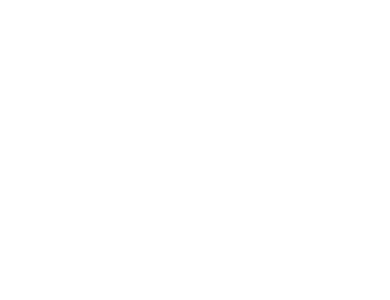
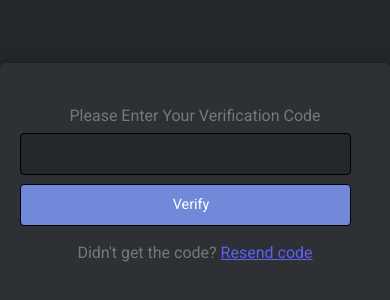
Before and after one commit to AshtrayShetty/omni-chat, a React (Create React App) app: page /verify in a window 390 px wide. Shown: the part 232-532 px from the top of the page. Built offline with nearby package versions, Linux system fonts and the light colour scheme.

Commit message:
Account verification

```diff
--- a/src/App.js
+++ b/src/App.js
@@ -4,6 +4,7 @@ import './App.css';
 import Login from './LoginComp/Login';
 import Chat from "./Chat";
 import Register from './LoginComp/Register';
+import Verify from './LoginComp/Verify';
 
 function App() {
   return (
@@ -14,6 +15,7 @@ function App() {
           <Route path="/login" exact component={Login}/>
           <Route path="/register" exact component={Register}/>
           <Route path="/chat" exact component={Chat}/>
+          <Route path="/verify" exact component={Verify}/>
         </Switch>
       </div>
     </Router>
--- a/src/LoginComp/Login.js
+++ b/src/LoginComp/Login.js
@@ -73,8 +73,6 @@ const Login=()=>{
             )
             .then(token=>localStorage.setItem('oneTimeToken', token.data.data.requestOnetimeToken))
             .catch(err=>console.log(err));
-
-            window.location.href="http://localhost:3000/chat";
         })
         .catch(err=>console.log(err));
     };
--- a/src/LoginComp/Login.module.css
+++ b/src/LoginComp/Login.module.css
@@ -20,6 +20,23 @@
 
 #loginForm{
     height: 55vh;
+}
+
+#verifyDiv{
+    width: 30%;
+    height: 30vh;
+    display: flex;
+    flex-direction: column;
+    padding-top: 5vh;
+}
+
+#resend{
+    position: relative;
+    top: 4vh;
+}
+
+#resend a{
+    color: rgb(96, 96, 243);
 }
 
 span{
@@ -79,4 +96,8 @@ span{
     #loginForm{
         height: 100vh;
     }
+
+    #verifyDiv{
+        width: 100%;
+    }
 }
--- a/src/LoginComp/Register.js
+++ b/src/LoginComp/Register.js
@@ -1,12 +1,16 @@
-import React from 'react';
+import React, { useState } from 'react';
 import RegisterStyles from './Login.module.css';
 import { Link } from "react-router-dom";
 import axios from "axios";
 
 const Register=()=>{
 
+    const [email, setEmail]=useState("");
+
     const registerUser=(e)=>{
         e.preventDefault();
+        setEmail(e.target.email.value);
+
         axios.post(
             'http://localhost/query-or-mutation',
             {
@@ -16,7 +20,7 @@ const Register=()=>{
                 'variables': {
                     "account": {
                         "username": e.target.username.value,
-                        "emailAddress": e.target.email.value,
+                        "emailAddress": email,
                         "password": e.target.password.value,
                         "firstName": e.target.username.value.substring(0, e.target.username.value.length/2),
                         "lastName": e.target.username.value.substring(e.target.username.value.length/2, e.target.username.value.length),
@@ -28,7 +32,7 @@ const Register=()=>{
                 headers: {"Content-Type": "application/json"}
             }
         ).then(data=>{
-            window.location.href="localhost:3000/login";
+            // window.location.href="localhost:3000/login";
             console.log(data);
             axios.post(
                 'http://localhost:80/query-or-mutation',
@@ -37,7 +41,7 @@ const Register=()=>{
                         verifyEmailAddress($emailAddress, $verificationCode)
                     }`,
                     "variables": {
-                        "emailAddress": e.target.email.value,
+                        "emailAddress": email,
                         "verificationCode": '123456'
                     }
                 },
@@ -45,7 +49,10 @@ const Register=()=>{
                     headers: {"Content-Type": "application/json"}
                 }
             )
-            .then(details=>console.log(details))
+            .then(details=>{
+                console.log(details);
+                window.location.href="http://localhost:3000/verify";
+            })
             .catch(err=>console.log(err));
         })
         .catch(err=>console.log(err));
@@ -55,7 +62,6 @@ const Register=()=>{
         <div id={RegisterStyles.loginMain}>
             <div className={RegisterStyles.formDiv}>
                 <h2>Create an account</h2>
-                {/* onSubmit={registerUser} */}
                 <form onSubmit={registerUser} method="POST">
                     <label htmlFor="email">Email</label>
                     <input type="text" name="email" required/>
--- /dev/null
+++ b/src/LoginComp/Verify.js
@@ -0,0 +1,45 @@
+import React from 'react';
+import VerifyStyles from './Login.module.css';
+import axios from 'axios';
+
+const Verify=()=>{
+
+    const resendVerification=(e)=>{
+        e.preventDefault();
+        axios.post(
+            'http://localhost:80/query-or-mutation',
+            {
+                'query': `mutation EmailEmailAddressVerification($emailAddress: String!){
+                    emailEmailAddressVerification(emailAddress: $emailAddress)
+                }`,
+                'variables': {
+                    'emailAddress': 'ashrayshetty09@gmail.com'
+                }
+            },
+            {
+                headers: {
+                    'Content-Type': 'application/json'
+                }
+            }
+        )
+        .then(data=>console.log(data))
+        .catch(err=>console.log(err));
+    }
+
+    return(
+        <div id={VerifyStyles.loginMain}>
+            <div className={VerifyStyles.formDiv} id={VerifyStyles.verifyDiv}>
+                <span>Please Enter Your Verification Code</span>
+                <form>
+                    <input type="text" />
+                    <input type="submit" value="Verify" id={VerifyStyles.loginBtn} style={{backgroundColor: '#7289DA', top: '1vh'}} />
+                </form>
+                <span id={VerifyStyles.resend}>
+                    Didn't get the code? <a href="#" onClick={resendVerification}>Resend code</a>
+                </span>
+            </div>
+        </div>
+    );
+}
+
+export default Verify;
```
